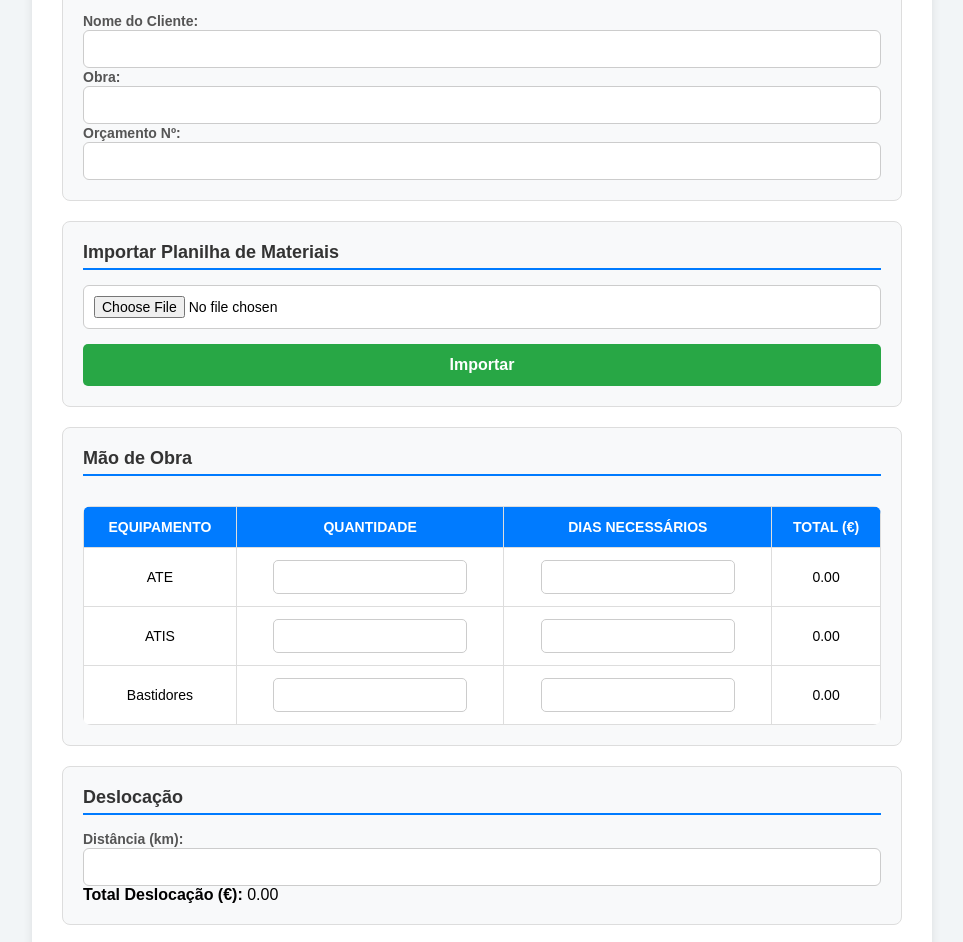
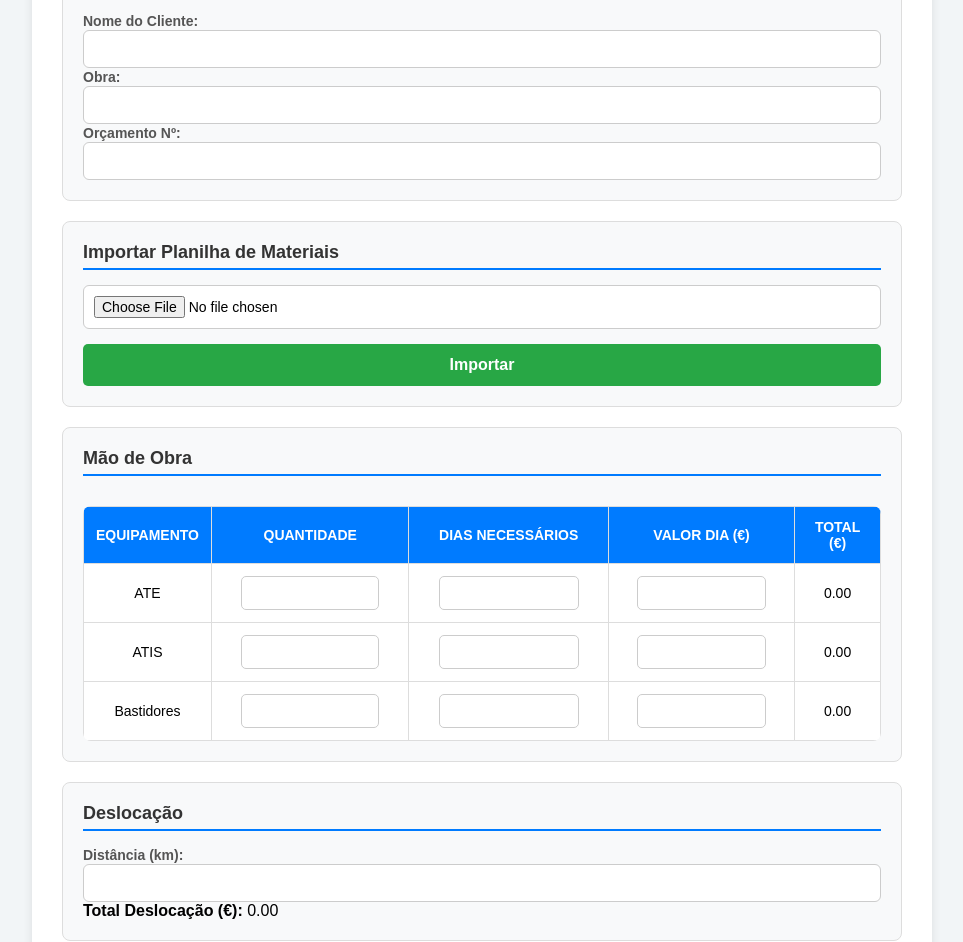
Before and after one commit to 0xdavidmorato/ited, a plain HTML site: page index.html in a window 1280 px wide. Shown: the part 150-1092 px from the top of the page, without its empty margins (158-1121 px from the left). Drawn offline with Linux system fonts and the light colour scheme.

Commit message:
Update index.html

```diff
--- a/index.html
+++ b/index.html
@@ -41,6 +41,7 @@
                             <th>Equipamento</th>
                             <th>Quantidade</th>
                             <th>Dias Necessários</th>
+                            <th>Valor Dia (€)</th> <!-- Novo campo -->
                             <th>Total (€)</th>
                         </tr>
                     </thead>
@@ -48,19 +49,22 @@
                         <tr>
                             <td>ATE</td>
                             <td><input type="number" id="qtd_ate" oninput="calcularMaoObra()"></td>
-                            <td><input type="number" id="dias_ate"></td>
+                            <td><input type="number" id="dias_ate" oninput="calcularMaoObra()"></td>
+                            <td><input type="number" id="valor_dia_ate" oninput="calcularMaoObra()"></td> <!-- Novo campo -->
                             <td><span id="total_ate">0.00</span></td>
                         </tr>
                         <tr>
                             <td>ATIS</td>
                             <td><input type="number" id="qtd_atis" oninput="calcularMaoObra()"></td>
-                            <td><input type="number" id="dias_atis"></td>
+                            <td><input type="number" id="dias_atis" oninput="calcularMaoObra()"></td>
+                            <td><input type="number" id="valor_dia_atis" oninput="calcularMaoObra()"></td> <!-- Novo campo -->
                             <td><span id="total_atis">0.00</span></td>
                         </tr>
                         <tr>
                             <td>Bastidores</td>
                             <td><input type="number" id="qtd_bastidores" oninput="calcularMaoObra()"></td>
-                            <td><input type="number" id="dias_bastidores"></td>
+                            <td><input type="number" id="dias_bastidores" oninput="calcularMaoObra()"></td>
+                            <td><input type="number" id="valor_dia_bastidores" oninput="calcularMaoObra()"></td> <!-- Novo campo -->
                             <td><span id="total_bastidores">0.00</span></td>
                         </tr>
                         <!-- Adicionar os outros equipamentos aqui -->
@@ -68,6 +72,7 @@
                 </table>
             </div>
         </div>
+
 
         <!-- Deslocação -->
         <div class="section">
```
